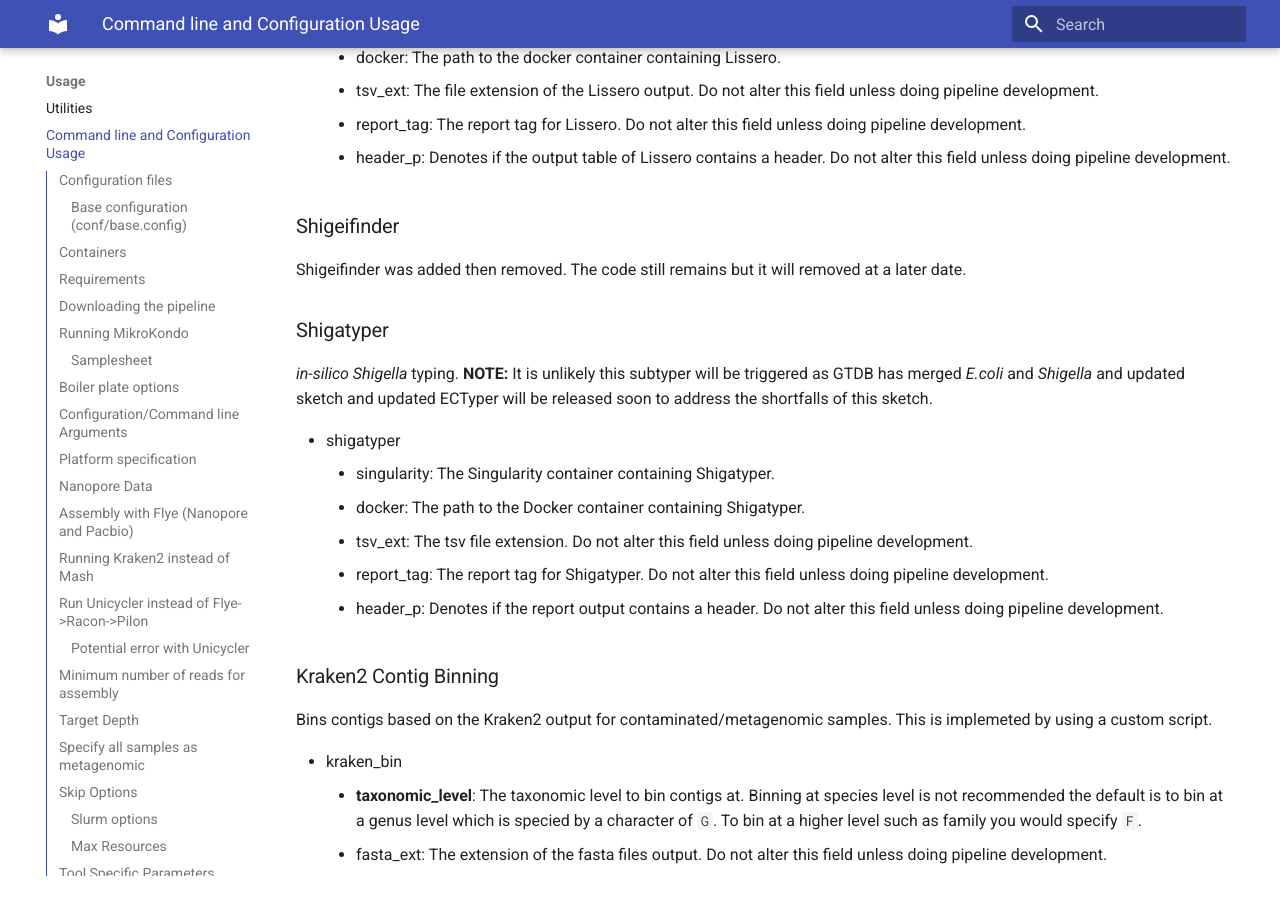
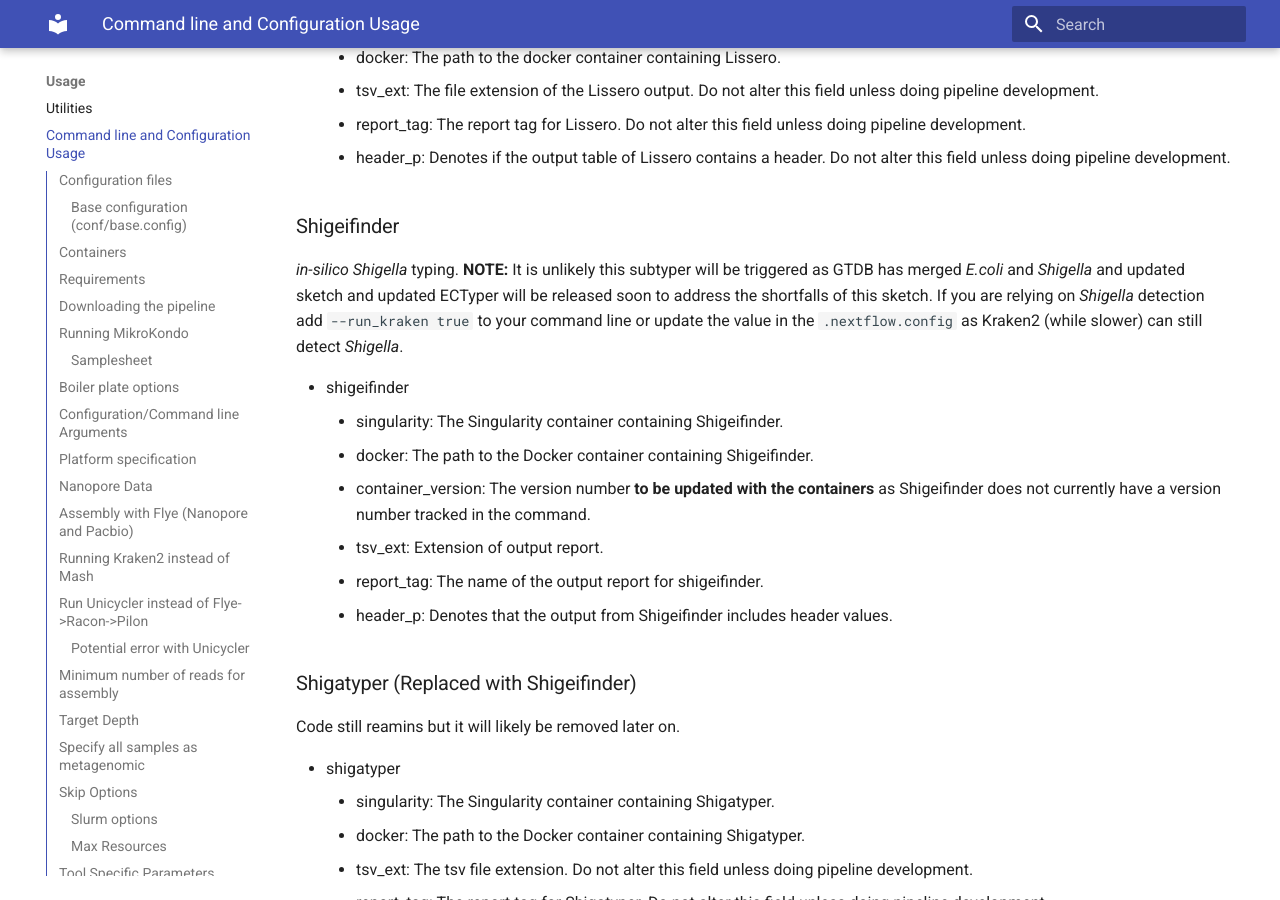
Before and after one commit to phac-nml/mikrokondo, an MkDocs documentation site: the page built from docs/usage/configuration.md, in a window 1280 px wide and 900 px high, scrolled down 23311 px. Built offline with MkDocs 1.6.1 and Material for MkDocs 9.7.7, drawn with Linux system fonts in a browser that asks for light colours.

Commit message:
reintegrated shigeifinder

```diff
--- a/docs/usage/configuration.md
+++ b/docs/usage/configuration.md
@@ -650,10 +650,19 @@ Performa typing of *Staphylococcus* species.
     - header_p: Denotes if the output table of Lissero contains a header. Do not alter this field unless doing pipeline development.
 
 ### Shigeifinder
-Shigeifinder was added then removed. The code still remains but it will removed at a later date.
+*in-silico Shigella* typing. **NOTE:** It is unlikely this subtyper will be triggered as GTDB has merged *E.coli* and *Shigella* and updated sketch and updated ECTyper will be released soon to address the shortfalls of this sketch. If you are relying on *Shigella* detection add `--run_kraken true` to your command line or update the value in the `.nextflow.config` as Kraken2 (while slower) can still detect *Shigella*.
 
-### Shigatyper
-*in-silico Shigella* typing. **NOTE:** It is unlikely this subtyper will be triggered as GTDB has merged *E.coli* and *Shigella* and updated sketch and updated ECTyper will be released soon to address the shortfalls of this sketch.
+- shigeifinder
+    - singularity: The Singularity container containing Shigeifinder.
+    - docker: The path to the Docker container containing Shigeifinder.
+    - container_version: The version number **to be updated with the containers** as Shigeifinder does not currently have a version number tracked in the command.
+    - tsv_ext: Extension of output report.
+    - report_tag: The name of the output report for shigeifinder.
+    - header_p: Denotes that the output from Shigeifinder includes header values.
+
+
+### Shigatyper (Replaced with Shigeifinder)
+Code still reamins but it will likely be removed later on.
 
 - shigatyper
     - singularity: The Singularity container containing Shigatyper.
```
Also changed, not shown: 5 other files.
